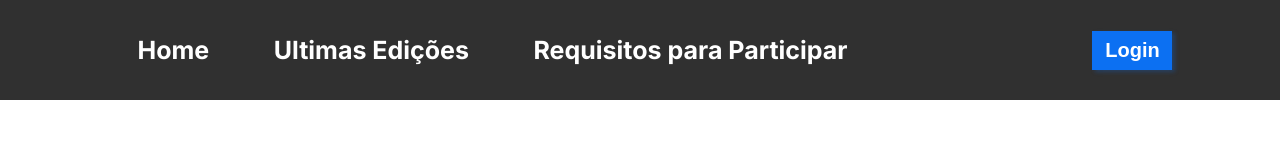
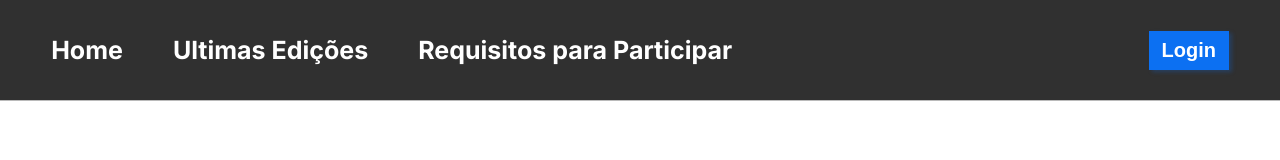
Before and after one commit to zlHenrique/ProjetosDNC, a plain HTML site: page Pagina-Bootcamp-DNC/index.html in a window 1280 px wide. Drawn offline with Linux system fonts and the light colour scheme.

Commit message:
Ajuste do menu principal

```diff
--- a/Pagina-Bootcamp-DNC/index.html
+++ b/Pagina-Bootcamp-DNC/index.html
@@ -8,7 +8,7 @@
 </head>
 <body>
     <nav id="principal">
-        <div>
+        <div id="menu">
             <a href="">Home</a>
             <a href="">Ultimas Edições</a>
             <a href="">Requisitos para Participar</a>
--- a/Pagina-Bootcamp-DNC/style.css
+++ b/Pagina-Bootcamp-DNC/style.css
@@ -6,17 +6,26 @@ body {
     font-family: 'Inter', sans-serif;
 }
 
+#menu {
+    display: flex;
+    width: 55%;
+    justify-content: start;
+    gap: 50px;
+    align-items: center;
+    margin-left: 4%;
+}
+
 #principal {
     width: 100%;
     height: 100px;
+    display: flex;
+    align-items: center;
+    justify-content: space-between;
     background-color: #303030;
-    display: flex;
-    justify-content: space-around;
-    align-items: center;
+    border-bottom: 1px solid #BABABA;
 }
 
 #principal div a{
-    margin: 30px;
     text-decoration: none;
     color: #FFF;
     font-size: 25px;
@@ -25,12 +34,17 @@ body {
     line-height: normal;
 }
 
+#principal div a:hover {
+    color: #CCCCCC;
+}
+
 #principal button {
     width: 80px;
     height: 39px;
-    flex-shrink: 0;
+    margin-right: 4%;
+    cursor: pointer;
+    border: none;
     background: #0C70F2;
-    border: none;
     box-shadow: 3px 2px 4px 0px rgba(12, 112, 242, 0.25);
     color: #FFF;
     font-size: 20px;
```
